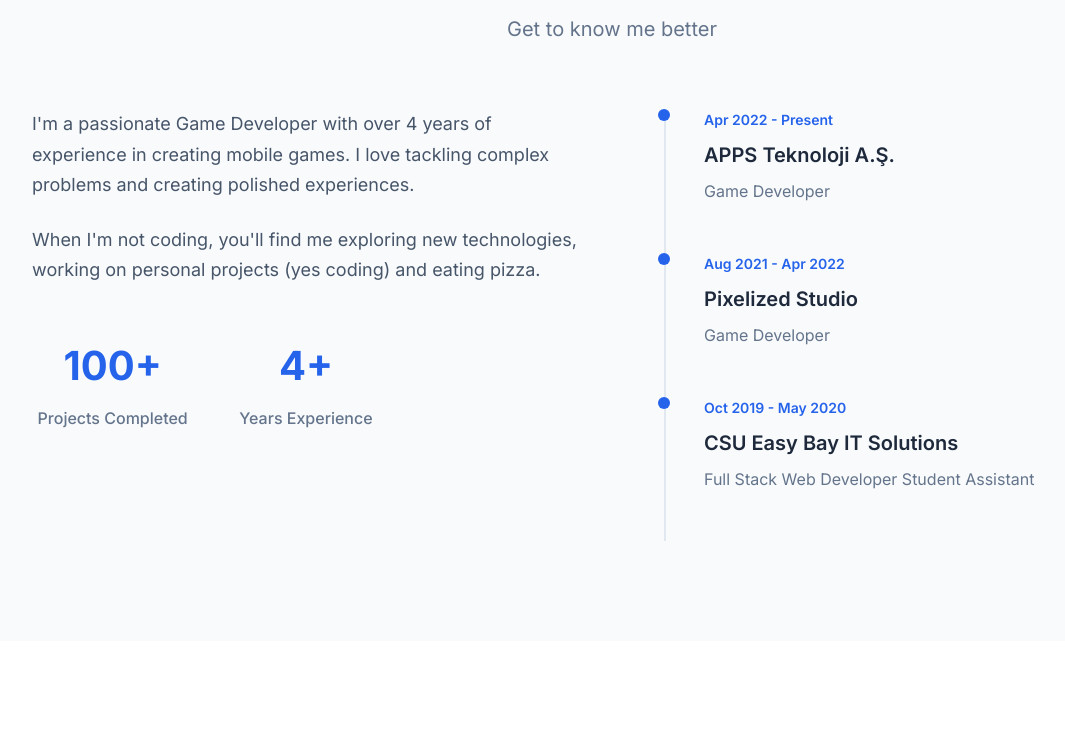
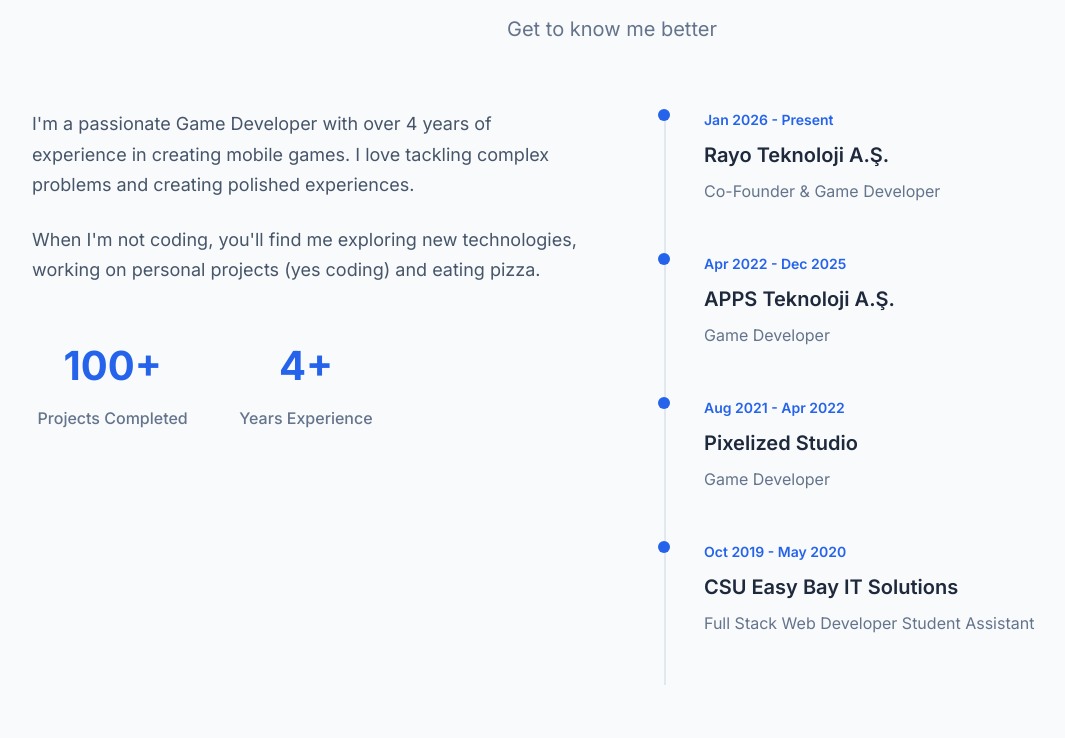
Before and after one commit to cbaltingok98/cbaltingok98.github.io, a website built with Vite: page index.html in a window 1280 px wide. Shown: the part 967-1705 px from the top of the page, without its empty margins (28-1093 px from the left). Built offline with nearby package versions, Linux system fonts and the light colour scheme.

Commit message:
New Experience

```diff
--- a/index.html
+++ b/index.html
@@ -99,7 +99,14 @@
                 </div>
                 <div class="about-timeline">
                     <div class="timeline-item">
-                        <div class="timeline-date">Apr 2022 - Present</div>
+                        <div class="timeline-date">Jan 2026 - Present</div>
+                        <div class="timeline-content">
+                            <h4>Rayo Teknoloji A.Ş.</h4>
+                            <p>Co-Founder & Game Developer</p>
+                        </div>
+                    </div>
+                    <div class="timeline-item">
+                        <div class="timeline-date">Apr 2022 - Dec 2025</div>
                         <div class="timeline-content">
                             <h4>APPS Teknoloji A.Ş.</h4>
                             <p>Game Developer</p>
@@ -184,7 +191,7 @@
         <div class="container">
             <div class="section-header">
                 <h2 class="section-title">Featured Projects</h2>
-                <p class="section-subtitle">Some of my recent work</p>
+                <p class="section-subtitle">Some of my work</p>
             </div>
             <div class="projects-grid">
                 <div class="project-card">
```
